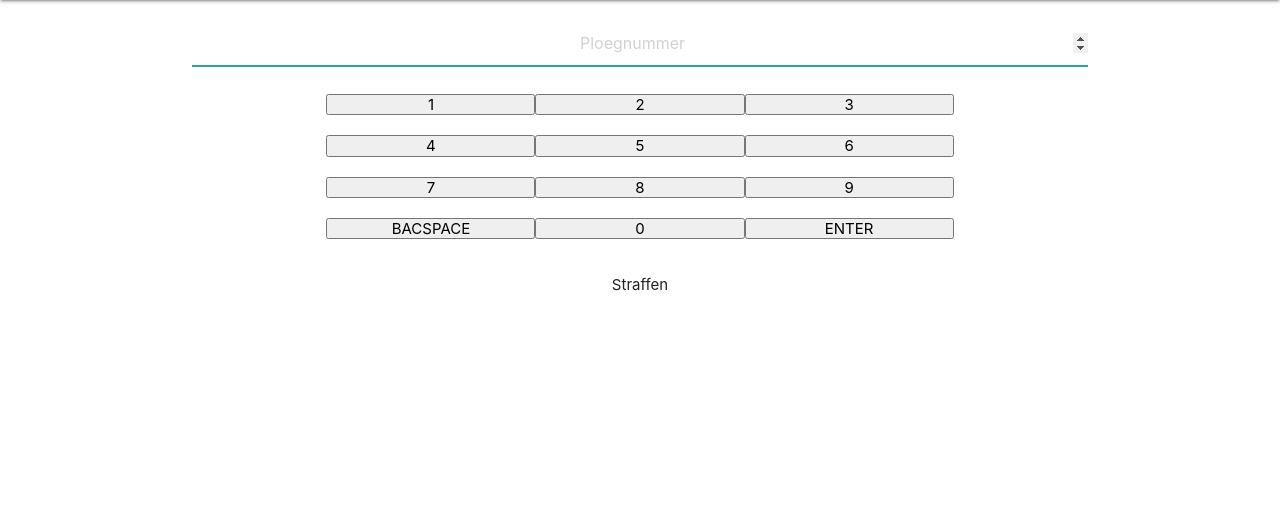
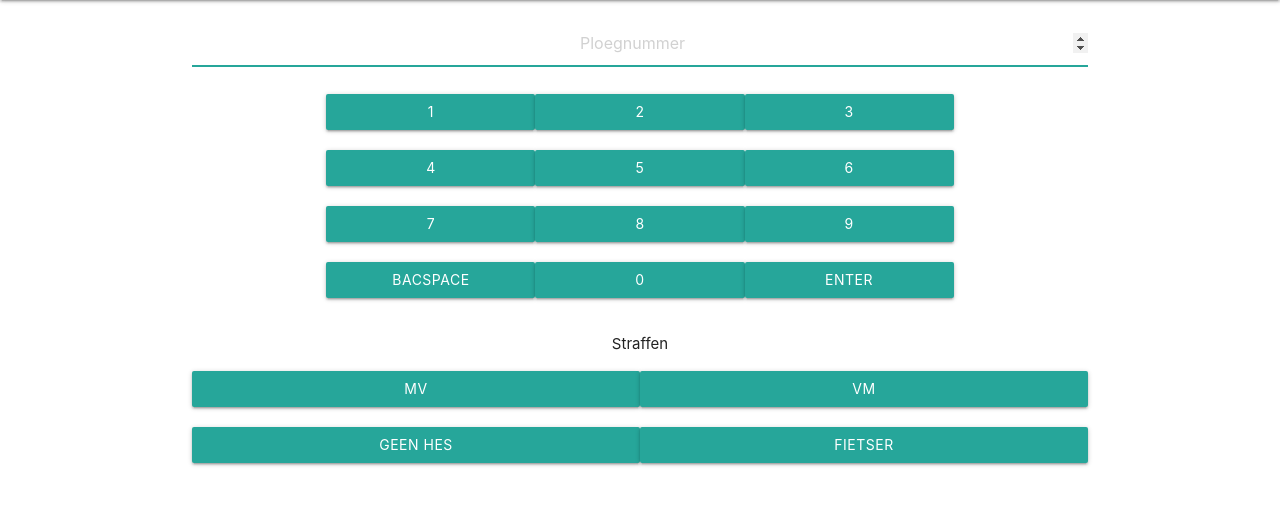
Before and after one commit to lhoevers/VelRiS, a Flask app: page /invoerendoorkomst in a window 1280 px wide. Shown: the part 64-569 px from the top of the page. Run offline with Flask 2, Linux system fonts and the light colour scheme; some libraries are stand-ins or nearby versions.

Commit message:
update htmlcode

```diff
--- a/webapp/templates/base.html
+++ b/webapp/templates/base.html
@@ -46,5 +46,9 @@
             });
         </script>
 
+        <script>
+          $('.dropdown-trigger').dropdown();
+        </script>
+
     </body>
 </html>
--- a/webapp/templates/invoeren_doorkomst.html
+++ b/webapp/templates/invoeren_doorkomst.html
@@ -15,39 +15,42 @@
 
     <div class="container">
       <div class="row">
-        <button class="col s4 center-align" value="1" onclick="function_insertnumber(this.value)">1</button>
-        <button class="col s4 center-align" value="2" onclick="function_insertnumber(this.value)">2</button>
-        <button class="col s4 center-align" value="3" onclick="function_insertnumber(this.value)">3</button>
+        <button class="btn col s4 center-align" value="1" onclick="function_insertnumber(this.value)">1</button>
+        <button class="btn col s4 center-align" value="2" onclick="function_insertnumber(this.value)">2</button>
+        <button class="btn col s4 center-align" value="3" onclick="function_insertnumber(this.value)">3</button>
       </div>
       <div class="row">
-        <button class="col s4 center-align" value="4" onclick="function_insertnumber(this.value)">4</button>
-        <button class="col s4 center-align" value="5" onclick="function_insertnumber(this.value)">5</button>
-        <button class="col s4 center-align" value="6" onclick="function_insertnumber(this.value)">6</button>
+        <button class="btn col s4 center-align" value="4" onclick="function_insertnumber(this.value)">4</button>
+        <button class="btn col s4 center-align" value="5" onclick="function_insertnumber(this.value)">5</button>
+        <button class="btn col s4 center-align" value="6" onclick="function_insertnumber(this.value)">6</button>
       </div>
       <div class="row">
-        <button class="col s4 center-align" value="7" onclick="function_insertnumber(this.value)">7</button>
-        <button class="col s4 center-align" value="8" onclick="function_insertnumber(this.value)">8</button>
-        <button class="col s4 center-align" value="9" onclick="function_insertnumber(this.value)">9</button>
+        <button class="btn col s4 center-align" value="7" onclick="function_insertnumber(this.value)">7</button>
+        <button class="btn col s4 center-align" value="8" onclick="function_insertnumber(this.value)">8</button>
+        <button class="btn col s4 center-align" value="9" onclick="function_insertnumber(this.value)">9</button>
       </div>
       <div class="row">
-        <button class="col s4 center-align" onclick="function_cancel()">BACSPACE</button>
-        <button class="col s4 center-align" value="0" onclick="function_insertnumber(this.value)">0</button>
-        <button class="col s4 center-align" type="submit" form="input_doorkomst" value="Submit">ENTER</button>
+        <button class="btn col s4 center-align" onclick="function_cancel()">BACSPACE</button>
+        <button class="btn col s4 center-align" value="0" onclick="function_insertnumber(this.value)">0</button>
+        <button class="btn col s4 center-align" type="submit" form="input_doorkomst" value="Submit">ENTER</button>
       </div>
     </div>
 
     <div class="row">
       <p class="col s12 center-align">Straffen</p>
       <div class="row">
-
+        <button class="btn col s6 center-align" value="MV" >MV</button>
+        <button class="btn col s6 center-align" value="VM" >VM</button>
       </div>
-
+      <div class="row">
+        <button class="btn col s6 center-align" value="GH" >Geen Hes</button>
+        <button class="btn col s6 center-align" value="Fietser">Fietser</button>
+      </div>
     </div>
 
   </div>
 
   <script>
-
     function function_cancel() {
         document.getElementById("team_insert").value = "";
         }
@@ -55,7 +58,6 @@
     function function_insertnumber(number) {
         document.getElementById("team_insert").value = document.getElementById("team_insert").value + number;
         }
-
 </script>
 
 {% endblock%}
```
Also changed, not shown: webapp/templates/systeem_status.html (+21 -0 lines).
